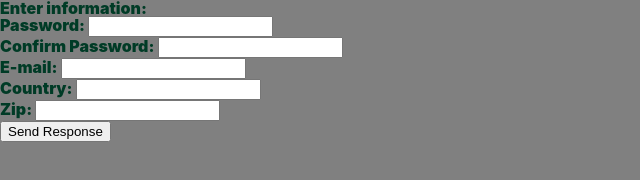
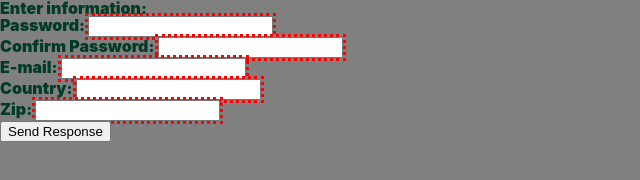
Before and after one commit to thereisnodeveloper/webdev-template-old, a website built with webpack: page src/index.html in a window 1280 px wide. Shown: the whole page, without its empty margins (0-640 px from the left). Built offline with nearby package versions, Linux system fonts and the light colour scheme.

Commit message:
fix: form no longer submits with invalid fields
All fields have beem marked with "required" by default.

```diff
--- a/src/index.html
+++ b/src/index.html
@@ -1,31 +1,53 @@
-<!DOCTYPE html>
+<!doctype html>
 <html lang="en">
   <head>
-    <meta charset="UTF-8">
-    <meta name="viewport" content="width=device-width, initial-scale=1.0">
+    <meta charset="UTF-8" />
+    <meta name="viewport" content="width=device-width, initial-scale=1.0" />
     <title>Document</title>
-    <style>body{background-color: gray;}</style>
+    <style>
+      body {
+        background-color: gray;
+      }
+    </style>
   </head>
   <body>
-
     <form action="" method="post" novalidate>
       <section>
         <legend>Enter information:</legend>
 
         <ul>
-    <li><label aria-required="true"><span>Password: </span><input pattern="^\d{4,8}$"
-    id="password" type="password"></label></li>
-    <li><label aria-required="true"><span>Confirm Password: </span><input pattern="^\d{4,8}$"
-        id="confirm-password" type="password"></label></li>
+          <li>
+            <label aria-required="true"
+            ><span>Password: </span><input pattern="^\d{4,8}$" id="password"
+            type="password" required
+            /></label>
+          </li>
+          <li>
+            <label aria-required="true"
+              ><span>Confirm Password: </span
+              ><input pattern="^\d{4,8}$" id="confirm-password" type="password" required
+            /></label>
+          </li>
 
-    <li><label aria-required="true"><span>E-mail: </span><input id="email" type="email"></label></li>
-    <li><label aria-required="true"><span>Country: </span><input id="country"
-    type="text" pattern="^[\p{L}\s\-]{4,10}$"></label></li>
-    <li><label aria-required="true" ><span>Zip: </span><input id="zip"
-    type="text" pattern="^[\-\d]{3,10}$"></label></li>
+          <li>
+            <label aria-required="true"
+              ><span>E-mail: </span><input id="email" type="email" required
+            /></label>
+          </li>
+          <li>
+            <label aria-required="true"
+            ><span>Country: </span><input id="country" type="text"
+            pattern="^[\p{L}\s\-]{4,10}$" required
+            /></label>
+          </li>
+          <li>
+            <label aria-required="true"
+            ><span>Zip: </span><input id="zip" type="text"
+            pattern="^[\-\d]{3,10}$" required
+            /></label>
+          </li>
         </ul>
-<button type="submit"  >Send Response</button>
-
+        <button type="submit">Send Response</button>
       </section>
     </form>
   </body>
--- a/src/index.js
+++ b/src/index.js
@@ -5,8 +5,8 @@ import './style.css';
 
 const testElem = document.createElement('div');
 
-// [ ] TODO:bulid HTML form
-// [ ] TODO:check HTML required
+// [x] TODO:bulid HTML form
+// [x] TODO:check HTML required
 // novalidate
 
 // [ ] TODO: write JS validation for each
@@ -15,7 +15,9 @@ const testElem = document.createElement('div');
 // [x] TODO: email - make sure it matches pattern
 // [x] TODO: country - validate pattern
 // [] TODO: country - validate from list of countries
-// [] TODO: zip - ????
+// [x] TODO: zip - allow numbers and '-' and whitespaces
+// [ ] TODO: make sure form doesn't submit if element is invalid
+  //trying to see if it is aria-required that is getting read wrong
 
 // DOM elements
 const domInputs = document.querySelectorAll('input');
@@ -25,7 +27,8 @@ const [
   passwordToCompare = document.querySelector('input#confirm-password'),
   email = document.querySelector('input#email'),
   country = document.querySelector('#country'),
-  zip = document.querySelector('#zip')
+  zip = document.querySelector('#zip'),
+  form = document.querySelector('form'),
 ] = [];
 
 // function to throw error if argument is missing
@@ -54,9 +57,9 @@ function isInputValid(input, message, invalidCondition) {
     input.setCustomValidity('');
   }
 
-  console.log(input.reportValidity());
-  console.log(`input.validationMessage: ${input.validationMessage}`);
-  console.log(`input.reportValidity(): ${input.reportValidity()}`);
+  // console.log(input.reportValidity());
+  // console.log(`input.validationMessage: ${input.validationMessage}`);
+  // console.log(`input.reportValidity(): ${input.reportValidity()}`);
   return input.reportValidity();
 }
 
@@ -84,6 +87,23 @@ function validateZip() {
   return isInputValid(zip, '', zip.validity.patternMismatch);
 }
 
+function formSubmissionHandler(event) {
+  event.preventDefault();
+  /** @type {HTMLFormElement} */
+  const form = event.target;
+  console.log('form.checkValidity():', form.checkValidity())
+  if (!form.checkValidity()) {
+    form.reportValidity();
+    console.log('form not valid');
+  } else {
+    const msg = document.createElement('div', {
+      textContent: 'Form Submitted',
+    });
+    document.body.appendChild(msg);
+    console.log('form submitted');
+  }
+}
+
 // bulk addEventLisitener
 
 passwordOriginal.addEventListener('input', (event) => checkPasswordPattern(event.target));
@@ -91,4 +111,15 @@ passwordToCompare.addEventListener('input', (event) => checkPasswordPattern(even
 passwordToCompare.addEventListener('input', comparePasswords);
 email.addEventListener('input', validateEmail);
 country.addEventListener('input', validateCountry);
-zip.addEventListener('input', validateZip)
+zip.addEventListener('input', validateZip);
+form.addEventListener('submit', (event) => formSubmissionHandler(event));
+
+function preventEmpty(input) {
+  if (input.validity.valueMissing) {
+    console.log('missing value');
+    console.log(input.validity.reportValidity());
+  }
+}
+[passwordOriginal, passwordToCompare, email, country, zip].forEach((input) => {
+  input.addEventListener('submit', () => preventEmpty(input));
+});
```
Lines whose indentation alone changed are shown as unchanged.
